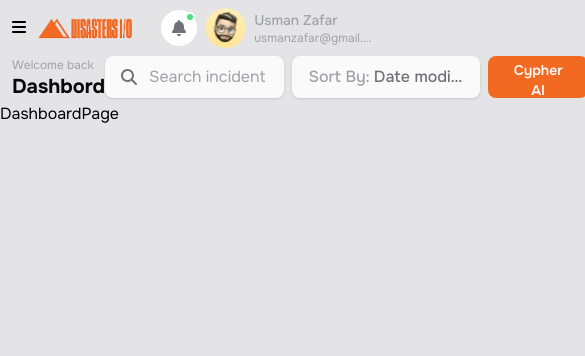
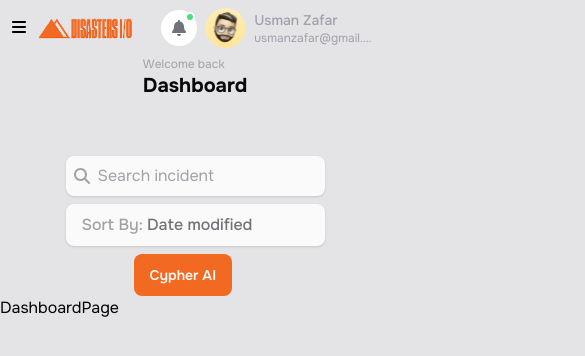
Before and after one commit to Xen-Xie/React-Assignment2, a React (Vite) app: page / in a window 390 px wide. Shown: the top 356 px of the page, 585 px wide, since content can reach past the window. Built offline with nearby package versions, Linux system fonts and the light colour scheme.

Commit message:
Responsive DashBoard,Text change when the directory changed

```diff
--- a/src/Components/CommonComponents/Button.jsx
+++ b/src/Components/CommonComponents/Button.jsx
@@ -1,12 +1,14 @@
-import React from 'react'
-import { cn } from '../../lib/utlities'
+import React from 'react';
+import { cn } from '../../lib/utlities';
 
-function Button({children, className}) {
+function Button({ children, className }) {
   return (
     <div>
-      <button className={cn('text-sm sm:text-lg font-semibold text-foreground bg-primary px-5 py-1 sm:py-2 rounded-lg h-[42px] text-center',className)}>{children}</button>
+      <button className={cn('text-sm sm:text-lg font-semibold text-foreground bg-primary px-4 sm:px-5 py-1 sm:py-2 rounded-lg h-[42px] text-center overflow-hidden whitespace-nowrap text-ellipsis cursor-pointer hover:bg-primary/80 transition-all duration-150', className)}>
+        {children}
+      </button>
     </div>
-  )
+  );
 }
 
-export default Button
+export default Button;
--- a/src/Components/CommonComponents/SearchBar.jsx
+++ b/src/Components/CommonComponents/SearchBar.jsx
@@ -3,8 +3,8 @@ import { faSearch } from '@fortawesome/free-solid-svg-icons';
 
 const SearchBar = () => {
   return (
-    <div className="bg-foreground rounded-lg px-4 py-2 flex items-center w-[190px] h-[42px] max-w-md shadow-sm">
-      <FontAwesomeIcon icon={faSearch} className="text-[#71717A] mr-3" />
+    <div className="bg-foreground rounded-lg px-2 sm:px-4 py-1 sm:py-2 flex items-center w-full sm:w-[190px] h-10 sm:h-[42px] max-w-md shadow-sm">
+      <FontAwesomeIcon icon={faSearch} className="text-tertiary mr-2" />
       <input
         type="text"
         placeholder="Search incident"
--- a/src/Components/CommonComponents/SortFilter.jsx
+++ b/src/Components/CommonComponents/SortFilter.jsx
@@ -15,14 +15,14 @@ const SortFilter = () => {
     <div className="relative inline-block text-left">
       <button
         onClick={() => setIsOpen(!isOpen)}
-        className="w-[188px] h-[42px] bg-foreground rounded-lg px-4 py-2 shadow-sm text-secondary font-medium focus:outline-none flex items-center justify-start"
+        className="w-full sm:w-[188px] h-[42px] bg-foreground rounded-lg px-4 py-2 shadow-sm text-secondary font-medium focus:outline-none flex items-center justify-start"
       >
         <span className="text-tertiary mr-1 whitespace-nowrap flex-shrink-0">Sort By:</span>
         <span className="truncate">{sortOption}</span>
       </button>
 
       {isOpen && (
-        <div className="absolute mt-2 w-[148px] bg-white rounded-md shadow-lg z-10">
+        <div className="absolute mt-2 w-full sm:w-[148px] bg-white rounded-md shadow-lg z-10">
           <ul className="py-1">
             {options.map((option) => (
               <li
--- a/src/Components/DashBord.jsx
+++ b/src/Components/DashBord.jsx
@@ -1,30 +1,41 @@
-import React from 'react'
-import DashbordText from './CommonComponents/DashbordText'
-import SearchBar from './CommonComponents/SearchBar'
-import SortFilter from './CommonComponents/SortFilter'
-import Button from './CommonComponents/Button'
-import UpperText from './CommonComponents/UpperText'
+import React from 'react';
+import { useLocation } from 'react-router-dom';
+import DashbordText from './CommonComponents/DashbordText';
+import SearchBar from './CommonComponents/SearchBar';
+import SortFilter from './CommonComponents/SortFilter';
+import Button from './CommonComponents/Button';
+import UpperText from './CommonComponents/UpperText';
+import { cn } from '../lib/utlities';
 
-function DashBord() {
+function DashBord({ className }) {
+  const location = useLocation();
+
+  // Define the texts based on the current route
+  const routeTexts = {
+    '/': { upperText: 'Welcome back', dashbordText: 'Dashboard' },
+    '/incidents': { upperText: 'Home - Incidents', dashbordText: 'Incidents' },
+    '/locations': { upperText: 'Incidents - DR-4699 March 2023 Severe Storms ', dashbordText: 'Locations' },
+    '/activities': { upperText: 'Activity Log', dashbordText: 'Activities' },
+    '/documents': { upperText: 'Document Center', dashbordText: 'Documents' },
+    '/cypher': { upperText: 'AI Insights', dashbordText: 'Cypher AI' },
+  };
+
+  const { upperText, dashbordText } = routeTexts[location.pathname] || routeTexts['/'];
+
   return (
-    <div className='flex items-center justify-between mx-3 sm:mx-10 md:mx-5 lg:mx-30'>
-        <div>
-            <UpperText>Welcome back</UpperText>
-            <DashbordText>
-                Dashbord
-            </DashbordText>
-        </div>
-        <div className='flex gap-2 sm:gap-5'>
-            <SearchBar />
-            <SortFilter />
-            <Button>
-                Cypher AI
-            </Button>
-        </div>
-
-
+    //
+    <div className={cn('flex flex-col sm:flex-row items-center justify-between mx-3 sm:mx-10 md:mx-5 lg:mx-30 gap-4')}>
+      <div className="flex-1 mt-0 sm:mt-5">
+        <UpperText>{upperText}</UpperText>
+        <DashbordText>{dashbordText}</DashbordText>
+      </div>
+      <div className={cn('flex flex-col sm:flex-row gap-2 sm:gap-5', className)}>
+        <SearchBar />
+        <SortFilter />
+        <Button className='mx-17 sm:mx-0'>Cypher AI</Button>
+      </div>
     </div>
-  )
+  );
 }
 
-export default DashBord
+export default DashBord;
--- a/src/Components/NavBar.jsx
+++ b/src/Components/NavBar.jsx
@@ -53,7 +53,7 @@ function NavBar() {
                 </div>
             </nav>
            {isMenusOpen && <MobileNav toggleMenus={toggleMenus} />} {/*Pass the value to the mobile version*/}
-           <DashBord /> {/*Dashbord area*/}
+           <DashBord className={'mt-10'}/> {/*Dashbord area*/}
         </>
     )
 }
```
